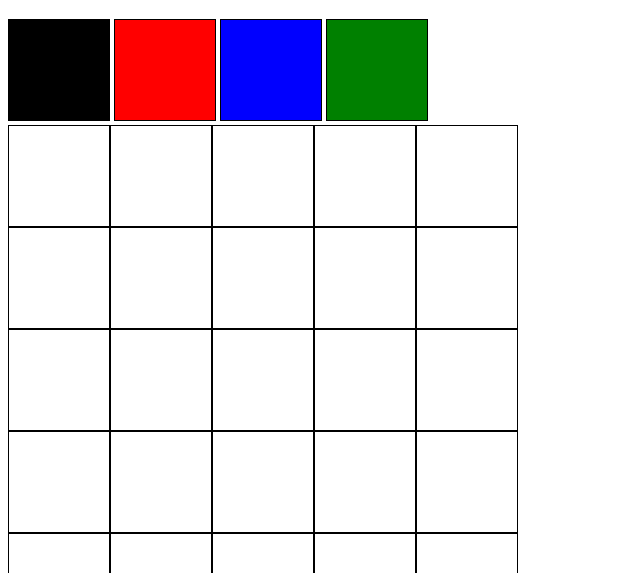
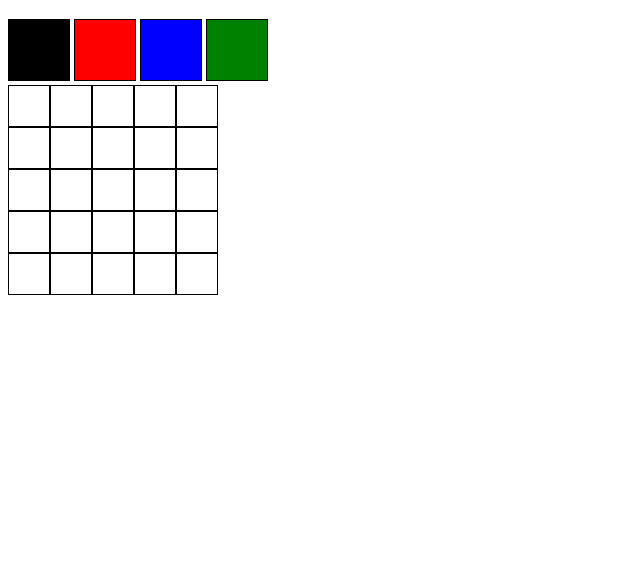
Before and after one commit to christianbvolz/project-pixels-art, a website: page index.html in a window 1280 px wide. Shown: the part 61-634 px from the top of the page, without its empty margins (0-640 px from the left). Drawn offline with Linux system fonts and the light colour scheme.

Commit message:
requisito 5

```diff
--- a/style.css
+++ b/style.css
@@ -1,15 +1,20 @@
 .color {
   border: black solid 1px;
-  padding: 50px;
+  padding: 30px;
   display: inline-block;
 }
 
 .pixel {
   border: black solid 1px;
-  padding: 50px;
+  width: 40px;
+  height: 40px;
   background-color: rgb(255, 255, 255);
+  display: inline-block;
+  /* tirar display quando for botar no github pages */
 }
 
 .coluna {
-  display: inline-block;
+  height: 42px;
+  /* display: inline-block; */
+  /* botar display quando for botar no github pages */
 }
```
